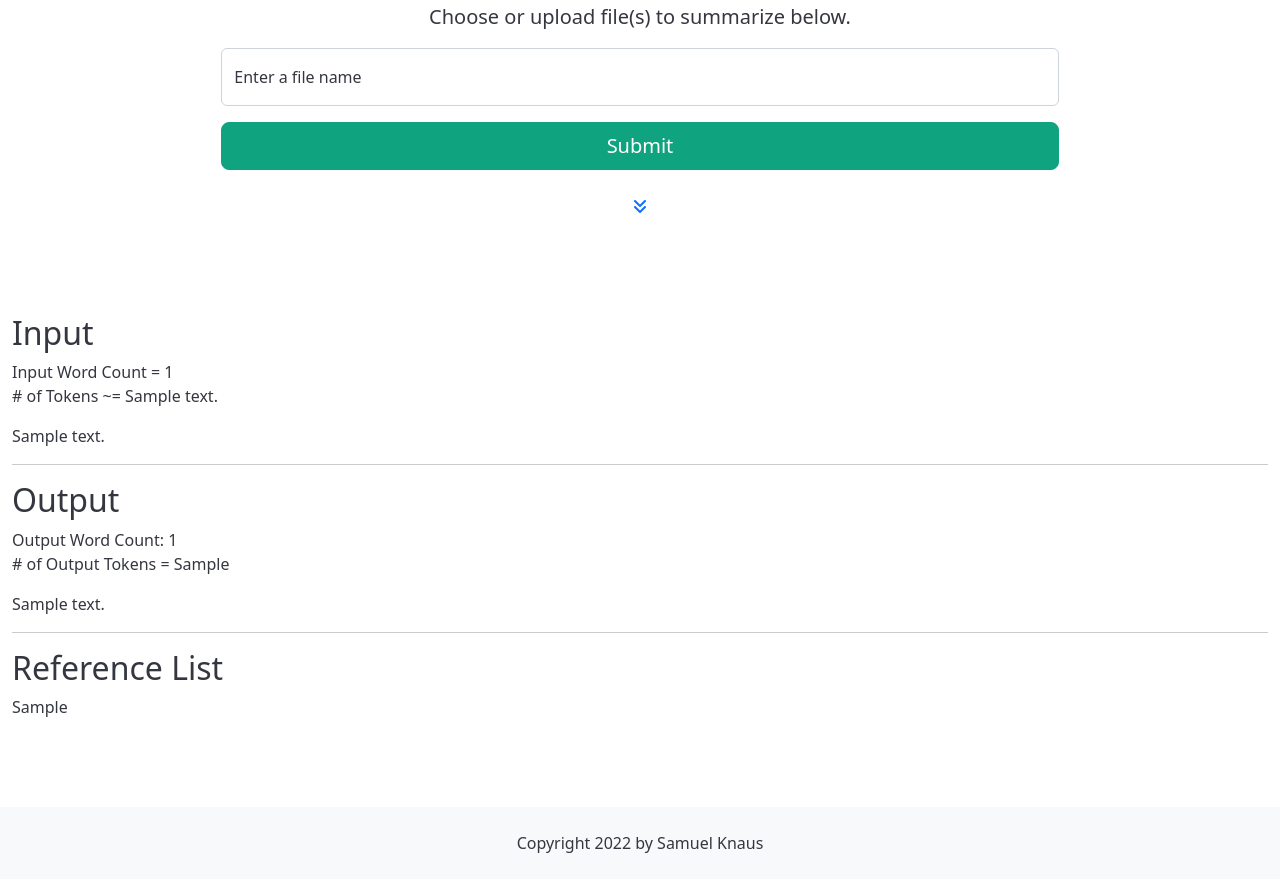
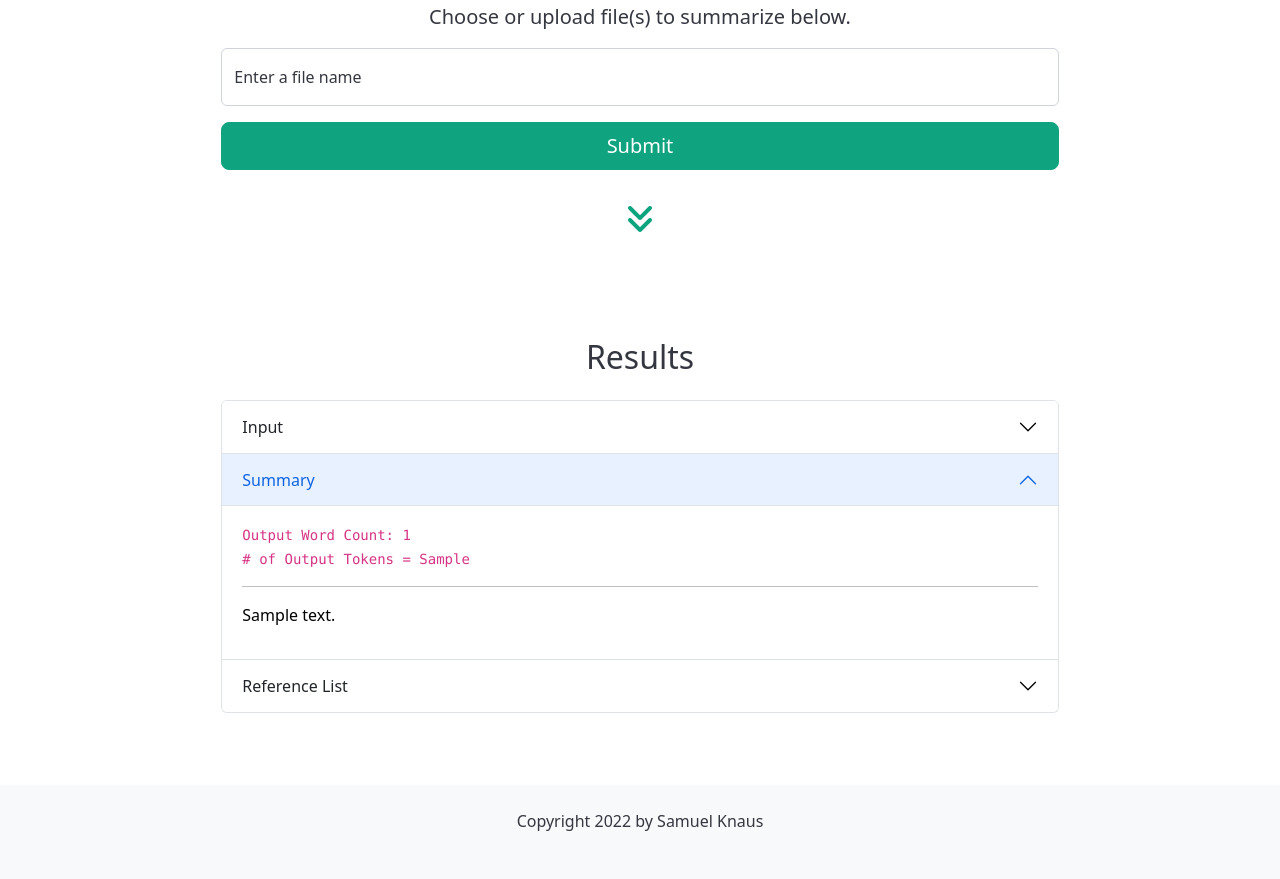
Before and after one commit to SamuelKnaus/pub2sum, a Flask app: template templates/summarizer.html in a window 1280 px wide. Shown: the part 198-1077 px from the top of the page. After the commit the page ends 1029 px from the top, so only its background shows below. Run offline with Flask 2, Linux system fonts and the light colour scheme; the template is opened without the code that fills it: most values are stand-ins (such as "Sample title", 1, 10 or a date in 2020); some libraries are stand-ins or nearby versions.

Commit message:
Improvement: Styling the summarizer results --> add accordion

```diff
--- a/static/styles/main.css
+++ b/static/styles/main.css
@@ -25,3 +25,14 @@ h1 {
 .teaser .lead {
     font-size: 1.5rem;
 }
+
+.scroll-to-results a {
+    font-size: 2rem;
+    color: #0ca37f;
+}
+
+.scroll-to-results a:hover,
+.scroll-to-results a:focus,
+.scroll-to-results a:active {
+    color: #0e9372;
+}
--- a/templates/summarizer.html
+++ b/templates/summarizer.html
@@ -27,34 +27,79 @@
                 <button type="submit" class="btn btn-lg btn-primary-color w-100">Submit</button>
             </form>
 
-            {% if summary %}
+            {% if raw_text or summary or reference_list %}
                 <div class="scroll-to-results text-center">
                     <a href="#result-anchor"><i class="fa-solid fa-angles-down"></i></a>
                 </div>
             {% endif %}
         </div>
 
-        <div id="result-anchor" class="result pt-5">
-            {% if raw_text_word_count or raw_text_tokens or raw_text %}
-                <h2>Input</h2>
-                <p>Input Word Count = {{ raw_text_word_count }}<br>
-                    # of Tokens ~= {{ raw_text_tokens }}</p>
+        {% if raw_text or summary or reference_list %}
+            <div id="result-anchor" class="result col-md-8 pt-5">
+                <h2 class="text-center mb-4">Results</h2>
+
+                <div class="accordion" id="summarizer-results">
+                    {% if raw_text %}
+                        <div class="accordion-item">
+                            <h2 class="accordion-header" id="summarizer-raw-input-text">
+                                <button class="accordion-button collapsed" type="button" data-bs-toggle="collapse"
+                                        data-bs-target="#summarizer-raw-input-text-panel" aria-expanded="false"
+                                        aria-controls="summarizer-raw-input-text-panel">
+                                    Input
+                                </button>
+                            </h2>
+                            <div id="summarizer-raw-input-text-panel" class="accordion-collapse collapse"
+                                 aria-labelledby="summarizer-raw-input-text">
+                                <div class="accordion-body">
+                                    <code>Input Word Count = {{ raw_text_word_count }}<br>
+                                        # of Tokens ~= {{ raw_text_tokens }}</code>
+                                    <hr>
                                     {{ raw_text | safe }}
-                <hr>
+                                </div>
+                            </div>
+                        </div>
                     {% endif %}
 
-            {% if completion_tokens or summary %}
-                <h2>Output</h2>
-                <p>Output Word Count: {{ output_word_count }}<br>
-                    # of Output Tokens = {{ completion_tokens }}</p>
+                    {% if summary %}
+                        <div class="accordion-item">
+                            <h2 class="accordion-header" id="summarizer-summary">
+                                <button class="accordion-button" type="button" data-bs-toggle="collapse"
+                                        data-bs-target="#summarizer-summary-panel" aria-expanded="true"
+                                        aria-controls="summarizer-summary-panel">
+                                    Summary
+                                </button>
+                            </h2>
+                            <div id="summarizer-summary-panel" class="accordion-collapse collapse show"
+                                 aria-labelledby="summarizer-summary">
+                                <div class="accordion-body">
+                                    <code>Output Word Count: {{ output_word_count }}<br>
+                                        # of Output Tokens = {{ completion_tokens }}</code>
+                                    <hr>
                                     <p>{{ summary }}</p>
-                <hr>
+                                </div>
+                            </div>
+                        </div>
                     {% endif %}
 
                     {% if reference_list %}
-                <h2>Reference List</h2>
+                        <div class="accordion-item">
+                            <h2 class="accordion-header" id="summarizer-reference-list">
+                                <button class="accordion-button collapsed" type="button" data-bs-toggle="collapse"
+                                        data-bs-target="#summarizer-reference-list-panel" aria-expanded="false"
+                                        aria-controls="summarizer-reference-list-panel">
+                                    Reference List
+                                </button>
+                            </h2>
+                            <div id="summarizer-reference-list-panel" class="accordion-collapse collapse"
+                                 aria-labelledby="summarizer-reference-list">
+                                <div class="accordion-body">
                                     <p>{{ reference_list }}</p>
+                                </div>
+                            </div>
+                        </div>
                     {% endif %}
                 </div>
             </div>
+        {% endif %}
+    </div>
 {% endblock %}
```
Lines whose indentation alone changed are shown as unchanged.
